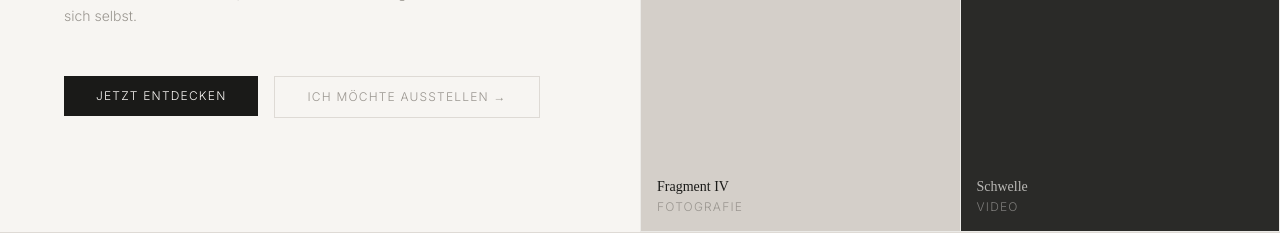
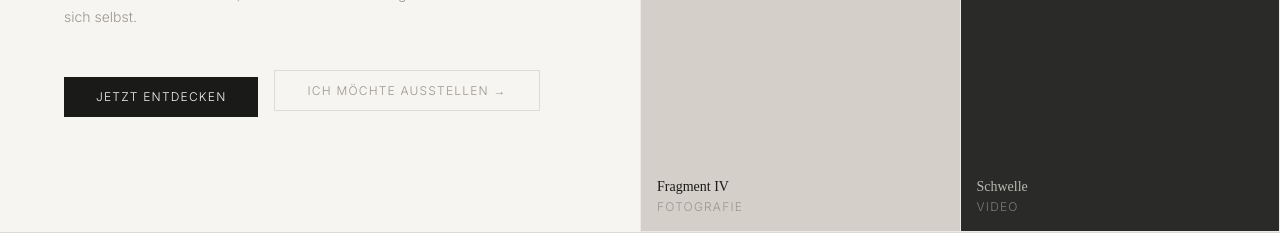
Before and after one commit to Davidinho2303/freshfield-app, a Next.js app in the folder freshfield/: page / in a window 1280 px wide. Shown: the part 519-752 px from the top of the page. Built offline with nearby package versions, Linux system fonts and the light colour scheme; no server answers; a web font is replaced by a local one.

Commit message:
Update LandingPage.tsx

```diff
--- a/freshfield/components/LandingPage.tsx
+++ b/freshfield/components/LandingPage.tsx
@@ -39,7 +39,7 @@ export default function LandingPage() {
               <button className="btn-primary">Jetzt entdecken</button>
             </Link>
             <Link href="/bewerben">
-              <button className="btn-ghost">Ich möchte ausstellen →</button>
+             <Link href="/bewerben" className="btn-ghost">Ich möchte ausstellen →</Link>
             </Link>
           </div>
         </div>
```
